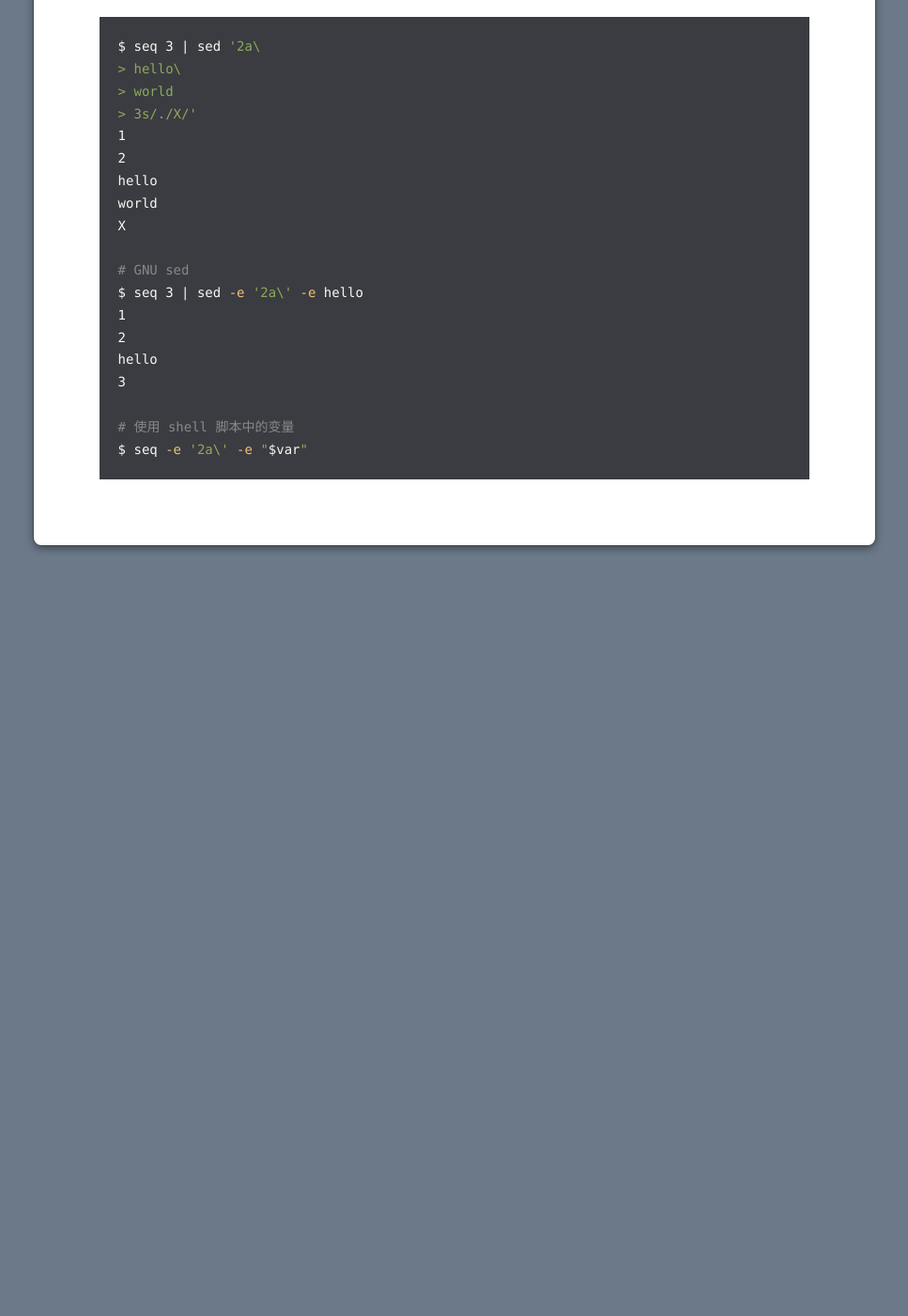
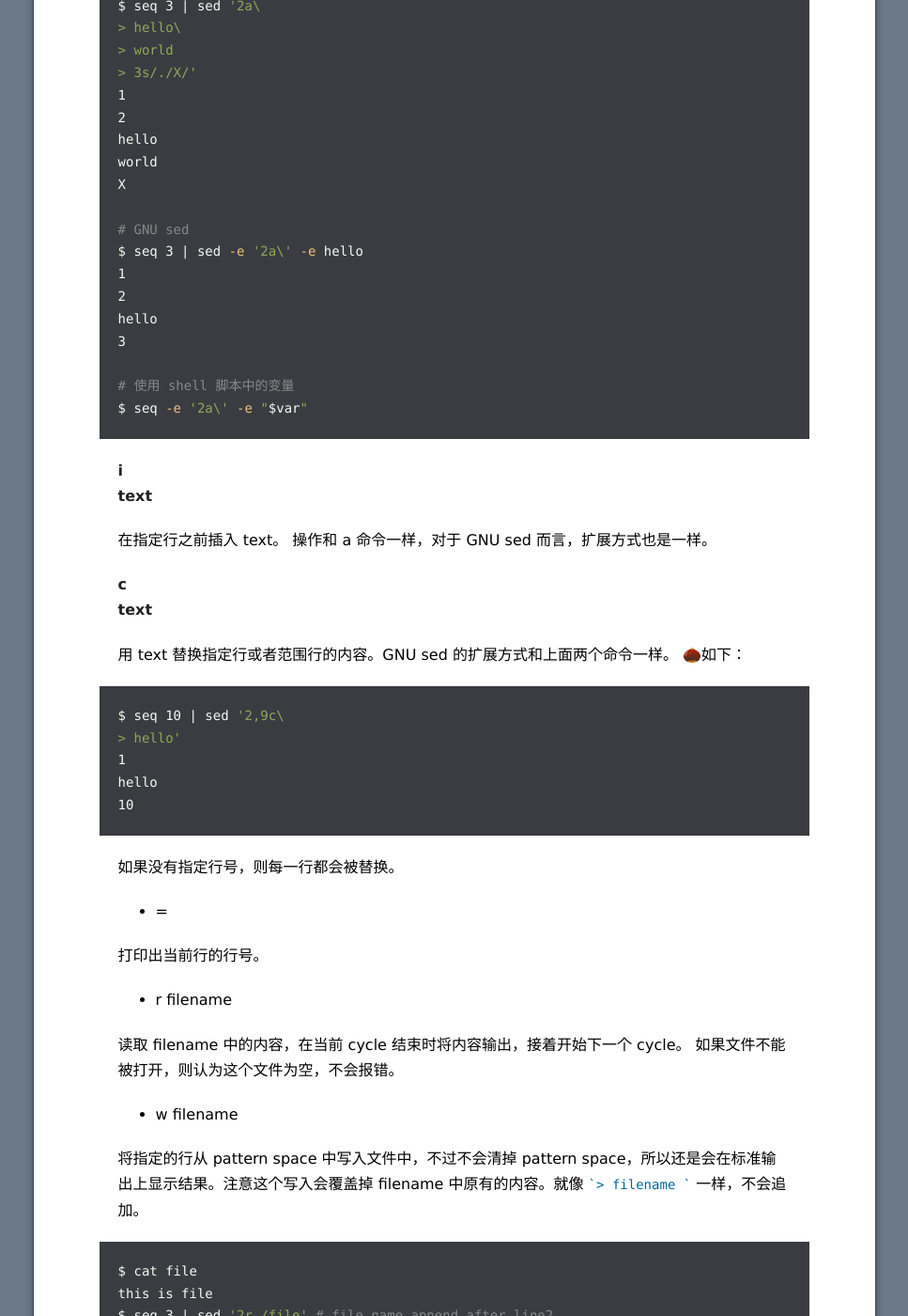
Before and after one commit to JesseEisen/JesseEisen.github.io, a Jekyll site: the page built from _posts/2018-05-27-sed-work.md, in a window 1280 px wide and 1400 px high, scrolled down 3270 px. Shown: the whole window at 94% size, without its empty margins (156-1123 px from the left). Built offline with Jekyll 4.4.1, drawn with Linux system fonts in a browser that asks for light colours; before the commit the page ends 3900 px from its top, so only the background shows below that; some of the changed text lies outside the part shown.

Commit message:
append more about sed

````diff
--- a/_posts/2018-05-27-sed-work.md
+++ b/_posts/2018-05-27-sed-work.md
@@ -88,7 +88,7 @@ s 命令包含很多的 flags，有一些比较实用的：
 
 ### 五、一些常用的命令
 
-+ #  用于注释
++ \#  用于注释
 + q[exit-code] 指定返回码
 + d 删除 pattern space 里面的内容，立即开始下一个循环。
 + p 打印 pattern space 中的内容，一般和 -n 选项一起使用
@@ -114,8 +114,8 @@ $ echo hello world | sed 'y/abcdefghij/0123456789/'
 74llo worl3
 ```
 
-*a\
-text*
+**a\\
+text**
 
 在一行之后添加 text，这个形式的 POSIX 的支持。 而 GNU sed 支持另外两种形式: `a text` 和 `-e '2a\' -e text` 。后者更利于在脚本中使用：
 
@@ -140,3 +140,52 @@ hello
 # 使用 shell 脚本中的变量
 $ seq -e '2a\' -e "$var"
 ```
+
+
+**i \\
+text**
+
+在指定行之前插入 text。 操作和 a 命令一样，对于 GNU sed 而言，扩展方式也是一样。
+
+**c \\
+text**
+
+用 text 替换指定行或者范围行的内容。GNU sed 的扩展方式和上面两个命令一样。 🌰如下：
+
+```shell
+$ seq 10 | sed '2,9c\
+> hello'
+1
+hello
+10
+```
+
+如果没有指定行号，则每一行都会被替换。
+
++ =
+
+打印出当前行的行号。
+
++ r filename
+
+读取 filename 中的内容，在当前 cycle 结束时将内容输出，接着开始下一个 cycle。 如果文件不能被打开，则认为这个文件为空，不会报错。
+
++ w filename
+
+将指定的行从 pattern space 中写入文件中，不过不会清掉 pattern space，所以还是会在标准输出上显示结果。注意这个写入会覆盖掉 filename 中原有的内容。就像 `> filename ` 一样，不会追加。
+
+```shell
+$ cat file
+this is file
+$ seq 3 | sed '2r./file' # file name append after line2
+1
+2
+this is file
+3
+$ seq 3 | sed '2w./file'
+1
+2
+3
+$ cat file  # only 2 in file
+2
+```
````
